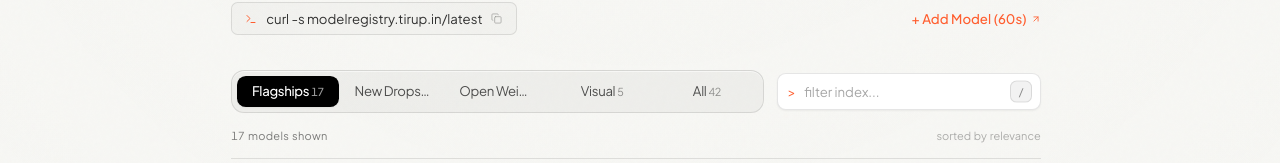
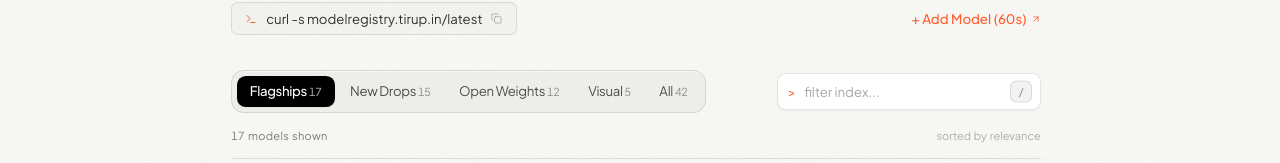
Before and after one commit to TirupMehta/ModelRegistry, a Next.js app: page / in a window 1280 px wide. Shown: the part 345-508 px from the top of the page. Built offline with nearby package versions, Linux system fonts and the light colour scheme.

Commit message:
fix(filters): desktop tabs size to content again, grid fill stays mobile-only

```diff
--- a/app/page.tsx
+++ b/app/page.tsx
@@ -210,10 +210,10 @@ export default function Home() {
             {/* Unified Segmented Filter Track — grid-cols-5 so the five tabs
                 always fill the track exactly on every screen width (no
                 trailing blank space, no squeeze, no scroll). */}
-            <div className="grid grid-cols-5 items-center p-1 rounded-xl bg-black/[0.035] dark:bg-[#101318] border border-black/10 dark:border-white/[0.08] shadow-[inset_0_1px_0_rgba(255,255,255,0.5)] dark:shadow-[inset_0_1px_0_rgba(255,255,255,0.04)] w-full md:w-auto gap-0.5">
+            <div className="grid grid-cols-5 md:flex md:items-center p-1 rounded-xl bg-black/[0.035] dark:bg-[#101318] border border-black/10 dark:border-white/[0.08] shadow-[inset_0_1px_0_rgba(255,255,255,0.5)] dark:shadow-[inset_0_1px_0_rgba(255,255,255,0.04)] w-full md:w-auto gap-0.5">
               <button
                 onClick={() => handleTab("flagships")}
-                className={`min-w-0 py-2 sm:py-1.5 px-1 sm:px-3 rounded-lg text-[10px] sm:text-xs font-sans tracking-tight transition-all duration-150 select-none cursor-pointer truncate ${
+                className={`min-w-0 md:flex-none py-2 md:py-1.5 px-1 md:px-3 rounded-lg text-[10px] md:text-xs font-sans tracking-tight transition-all duration-150 select-none cursor-pointer truncate md:overflow-visible ${
                   activeTab === "flagships"
                     ? "bg-black text-white dark:bg-white dark:text-black font-medium shadow-sm"
                     : "text-black/60 dark:text-zinc-400 hover:text-black dark:hover:text-white hover:bg-black/[0.04] dark:hover:bg-white/[0.05] active:scale-[0.98]"
@@ -225,7 +225,7 @@ export default function Home() {
               <button
                 onClick={() => handleTab("latest-drops")}
                 title={`Released in the last ${NEW_DROPS_WINDOW_DAYS} days, newest first`}
-                className={`min-w-0 py-2 sm:py-1.5 px-1 sm:px-3 rounded-lg text-[10px] sm:text-xs font-sans tracking-tight transition-all duration-150 select-none cursor-pointer truncate ${
+                className={`min-w-0 md:flex-none py-2 md:py-1.5 px-1 md:px-3 rounded-lg text-[10px] md:text-xs font-sans tracking-tight transition-all duration-150 select-none cursor-pointer truncate md:overflow-visible ${
                   activeTab === "latest-drops"
                     ? "bg-black text-white dark:bg-white dark:text-black font-medium shadow-sm"
                     : "text-black/60 dark:text-zinc-400 hover:text-black dark:hover:text-white hover:bg-black/[0.04] dark:hover:bg-white/[0.05] active:scale-[0.98]"
@@ -236,7 +236,7 @@ export default function Home() {
 
               <button
                 onClick={() => handleTab("open-weights")}
-                className={`min-w-0 py-2 sm:py-1.5 px-1 sm:px-3 rounded-lg text-[10px] sm:text-xs font-sans tracking-tight transition-all duration-150 select-none cursor-pointer truncate ${
+                className={`min-w-0 md:flex-none py-2 md:py-1.5 px-1 md:px-3 rounded-lg text-[10px] md:text-xs font-sans tracking-tight transition-all duration-150 select-none cursor-pointer truncate md:overflow-visible ${
                   activeTab === "open-weights"
                     ? "bg-black text-white dark:bg-white dark:text-black font-medium shadow-sm"
                     : "text-black/60 dark:text-zinc-400 hover:text-black dark:hover:text-white hover:bg-black/[0.04] dark:hover:bg-white/[0.05] active:scale-[0.98]"
@@ -248,7 +248,7 @@ export default function Home() {
 
               <button
                 onClick={() => handleTab("visual")}
-                className={`min-w-0 py-2 sm:py-1.5 px-1 sm:px-3 rounded-lg text-[10px] sm:text-xs font-sans tracking-tight transition-all duration-150 select-none cursor-pointer truncate ${
+                className={`min-w-0 md:flex-none py-2 md:py-1.5 px-1 md:px-3 rounded-lg text-[10px] md:text-xs font-sans tracking-tight transition-all duration-150 select-none cursor-pointer truncate md:overflow-visible ${
                   activeTab === "visual"
                     ? "bg-black text-white dark:bg-white dark:text-black font-medium shadow-sm"
                     : "text-black/60 dark:text-zinc-400 hover:text-black dark:hover:text-white hover:bg-black/[0.04] dark:hover:bg-white/[0.05] active:scale-[0.98]"
@@ -259,7 +259,7 @@ export default function Home() {
 
               <button
                 onClick={() => handleTab("all")}
-                className={`min-w-0 py-2 sm:py-1.5 px-1 sm:px-3 rounded-lg text-[10px] sm:text-xs font-sans tracking-tight transition-all duration-150 select-none cursor-pointer truncate ${
+                className={`min-w-0 md:flex-none py-2 md:py-1.5 px-1 md:px-3 rounded-lg text-[10px] md:text-xs font-sans tracking-tight transition-all duration-150 select-none cursor-pointer truncate md:overflow-visible ${
                   activeTab === "all"
                     ? "bg-black text-white dark:bg-white dark:text-black font-medium shadow-sm"
                     : "text-black/60 dark:text-zinc-400 hover:text-black dark:hover:text-white hover:bg-black/[0.04] dark:hover:bg-white/[0.05] active:scale-[0.98]"
```
